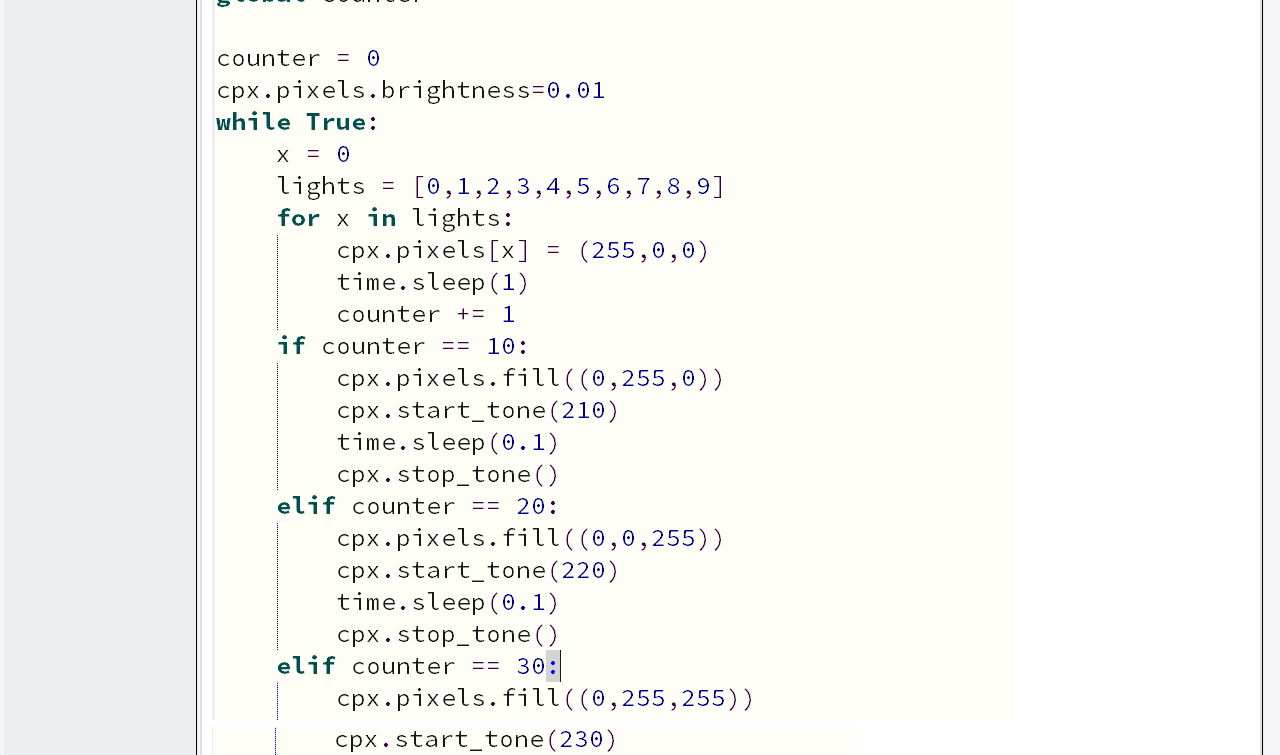
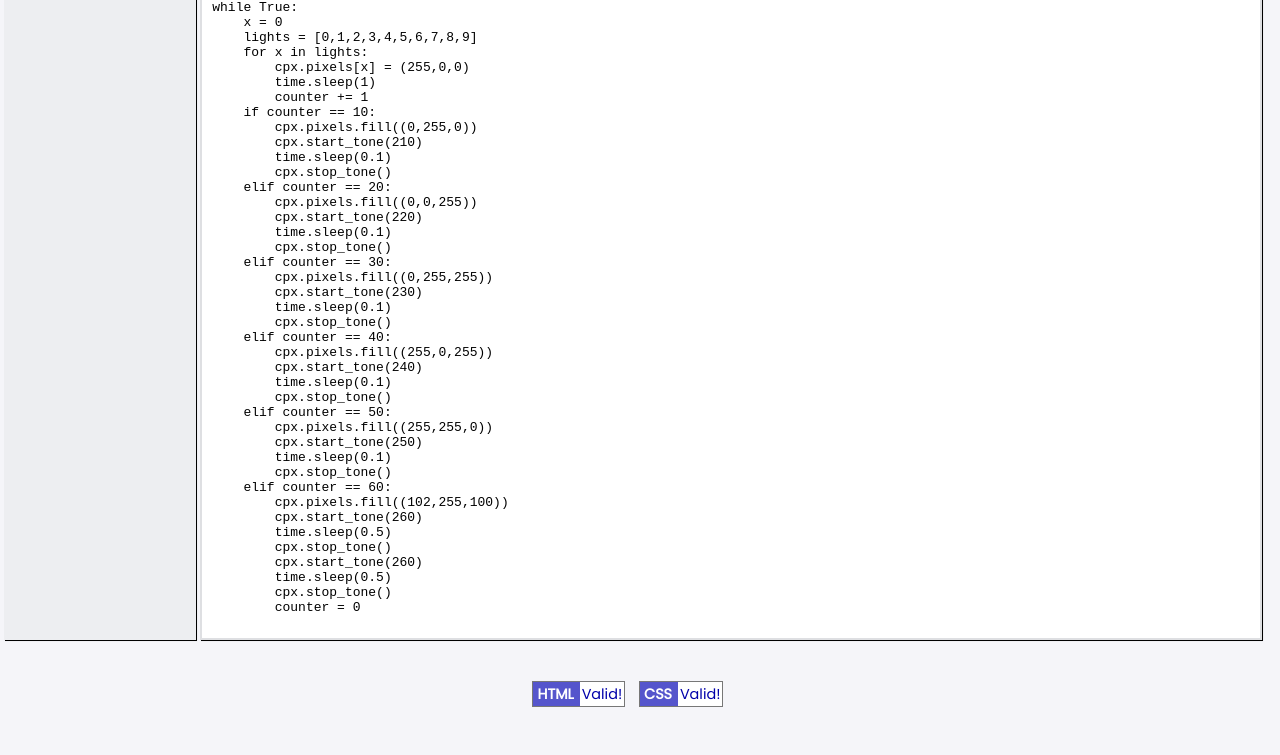
Before and after one commit to jelkner/cpycpe_projects, a plain HTML site: page timer_fun/final_product.html in a window 1280 px wide. Shown: the part 389-1144 px from the top of the page. After the commit the page ends 1098 px from the top, so only its background shows below. Drawn offline with Linux system fonts and the light colour scheme.

Commit message:
Adding final product of Timer

```diff
--- a/timer_fun/final_product.html
+++ b/timer_fun/final_product.html
@@ -26,8 +26,57 @@
 
 <main>
 <h2>Final Product</h2>
-<p><img src="images/finalproduct.png" alt="First half of final product">
-<img src="images/finalproduct2.png" alt="Second half of final product">
+<pre>
+import time
+from adafruit_circuitplayground.express import cpx
+
+global counter
+
+counter = 0
+cpx.pixels.brightness = 0.01
+
+while True:
+    x = 0
+    lights = [0,1,2,3,4,5,6,7,8,9]
+    for x in lights:
+        cpx.pixels[x] = (255,0,0)
+        time.sleep(1)
+        counter += 1
+    if counter == 10:
+        cpx.pixels.fill((0,255,0))
+        cpx.start_tone(210)
+        time.sleep(0.1)
+        cpx.stop_tone()
+    elif counter == 20:
+        cpx.pixels.fill((0,0,255))
+        cpx.start_tone(220)
+        time.sleep(0.1)
+        cpx.stop_tone()
+    elif counter == 30:
+        cpx.pixels.fill((0,255,255))
+        cpx.start_tone(230)
+        time.sleep(0.1)
+        cpx.stop_tone()
+    elif counter == 40:
+        cpx.pixels.fill((255,0,255))
+        cpx.start_tone(240)
+        time.sleep(0.1)
+        cpx.stop_tone()
+    elif counter == 50:
+        cpx.pixels.fill((255,255,0))
+        cpx.start_tone(250)
+        time.sleep(0.1)
+        cpx.stop_tone()
+    elif counter == 60:
+        cpx.pixels.fill((102,255,100))
+        cpx.start_tone(260)
+        time.sleep(0.5)
+        cpx.stop_tone()
+        cpx.start_tone(260)
+        time.sleep(0.5)
+        cpx.stop_tone()
+        counter = 0
+</pre>
 </main>
 
 <footer>
```
